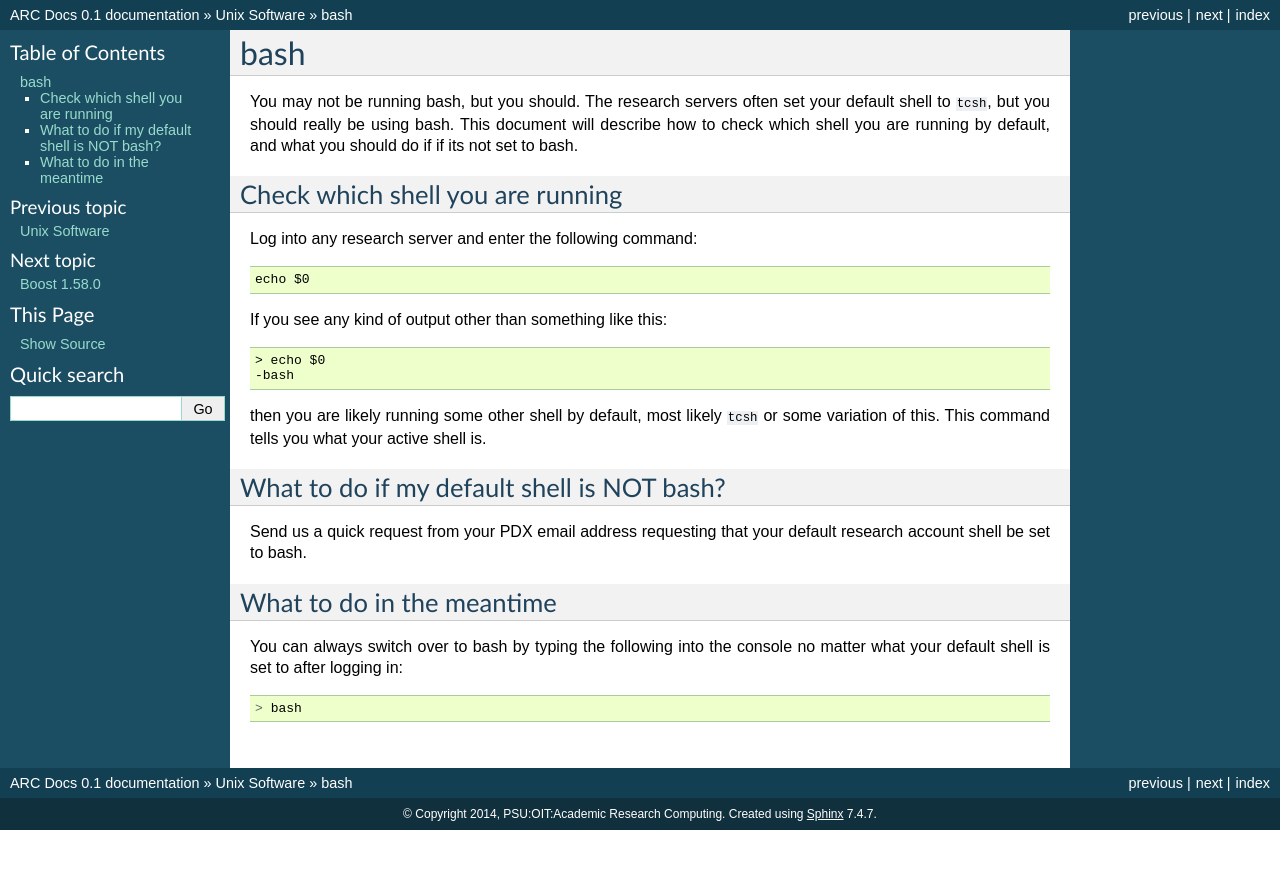
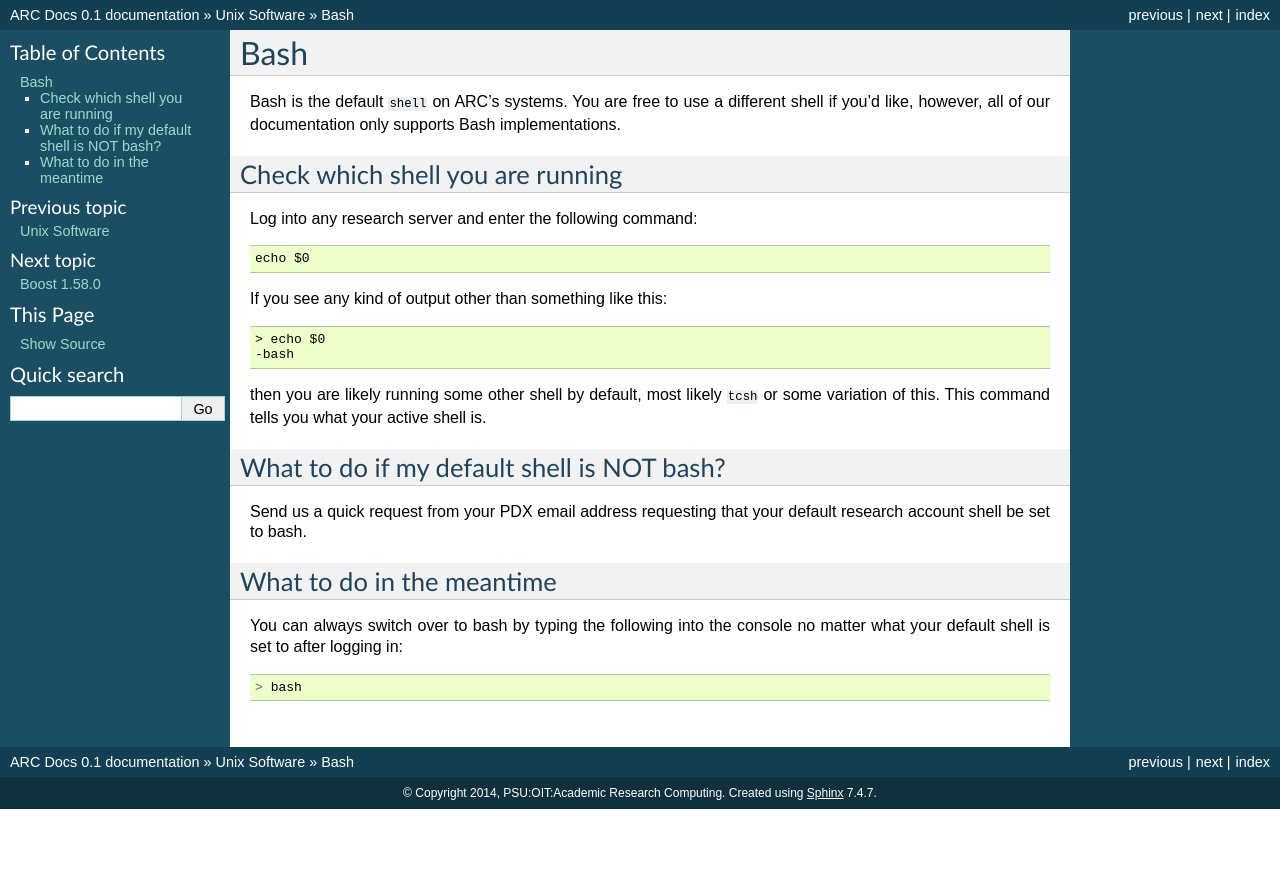
Before and after one commit to PSU-Research-Computing/psurc-docs, a Sphinx documentation site: the page built from source/unix_software/bash.rst, in a window 1280 px wide. Shown: the top 869 px of the page. Built offline with Sphinx 7.4.7, drawn with Linux system fonts in a browser that asks for light colours.

Commit message:
Changed bash intro

```diff
--- a/source/unix_software/bash.rst
+++ b/source/unix_software/bash.rst
@@ -1,8 +1,8 @@
 ****
-bash
+Bash
 ****
 
-You may not be running bash, but you should.  The research servers often set your default shell to ``tcsh``, but you should really be using bash.  This document will describe how to check which shell you are running by default, and what you should do if if its not set to bash.
+Bash is the default ``shell`` on ARC's systems. You are free to use a different shell if you'd like, however, all of our documentation only supports Bash implementations.
 
 Check which shell you are running
 =================================
```
